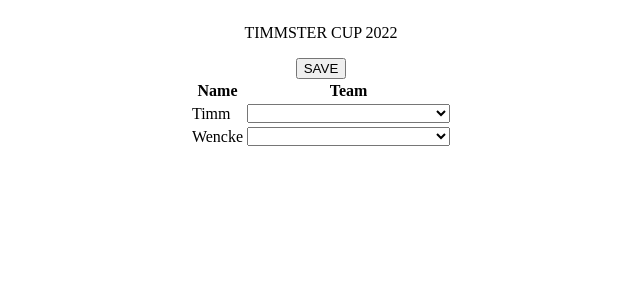
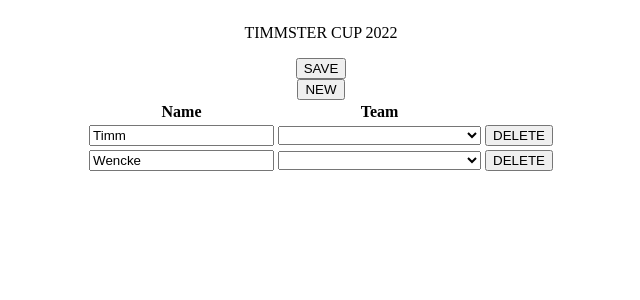
Before and after one commit to Timmster/timmster-cup, an Angular app: page / in a window 1280 px wide. Shown: the top 300 px of the page, without its empty margins (319-959 px from the left). Built offline with nearby package versions, Linux system fonts and the light colour scheme.

Commit message:
3 files modified

```diff
--- a/src/app/app.component.html
+++ b/src/app/app.component.html
@@ -1,19 +1,24 @@
 <p>TIMMSTER CUP 2022</p>
 
 <button (click)="save()">SAVE</button>
+<button (click)="newPlayer()">NEW</button>
 
 <table>
   <tr>
     <th>Name</th>
     <th>Team</th>
+    <th></th>
   </tr>
   <tr *ngFor="let spieler of getSpieler()">
-    <td>{{ spieler.name }}</td>
+    <td><input [(ngModel)]="spieler.name" /></td>
     <td>
       <select [(ngModel)]="spieler.team">
         <option></option>
         <option *ngFor="let team of getTeams()">{{ team.name }}</option>
       </select>
     </td>
+    <td>
+      <button (click)="deletePlayer(spieler)">DELETE</button>
+    </td>
   </tr>
 </table>
--- a/src/app/app.component.ts
+++ b/src/app/app.component.ts
@@ -23,4 +23,15 @@ export class AppComponent {
   save() {
     saveData();
   }
+
+  newPlayer() {
+    DATA.players.push(new TcPlayer('Neu' + Math.floor(Math.random() * 100)));
+  }
+
+  deletePlayer(player: TcPlayer) {
+    const index = DATA.players.findIndex((p) => p.id == player.id);
+    if (index >= 0) {
+      DATA.players.splice(index, 1);
+    }
+  }
 }
--- a/src/app/data/DB.ts
+++ b/src/app/data/DB.ts
@@ -30,4 +30,14 @@ export const loadData = () => {
   }
 };
 
+const autoSave = () => {
+  setTimeout(() => {
+    // Automatisch Speichern alle 2 Sekunden
+    saveData();
+    console.log('SAVED');
+    autoSave();
+  }, 2000);
+};
+
 loadData();
+autoSave();
```
